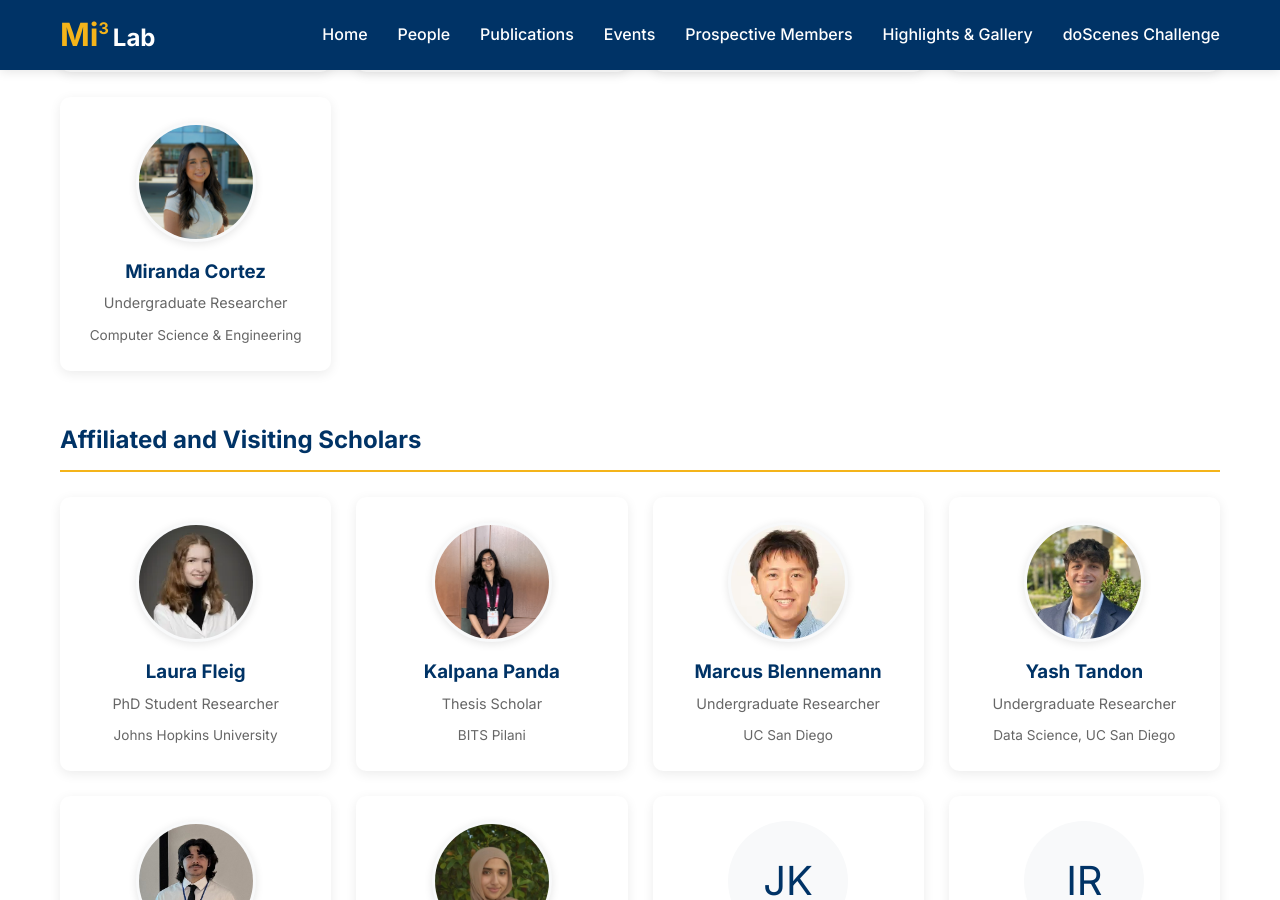
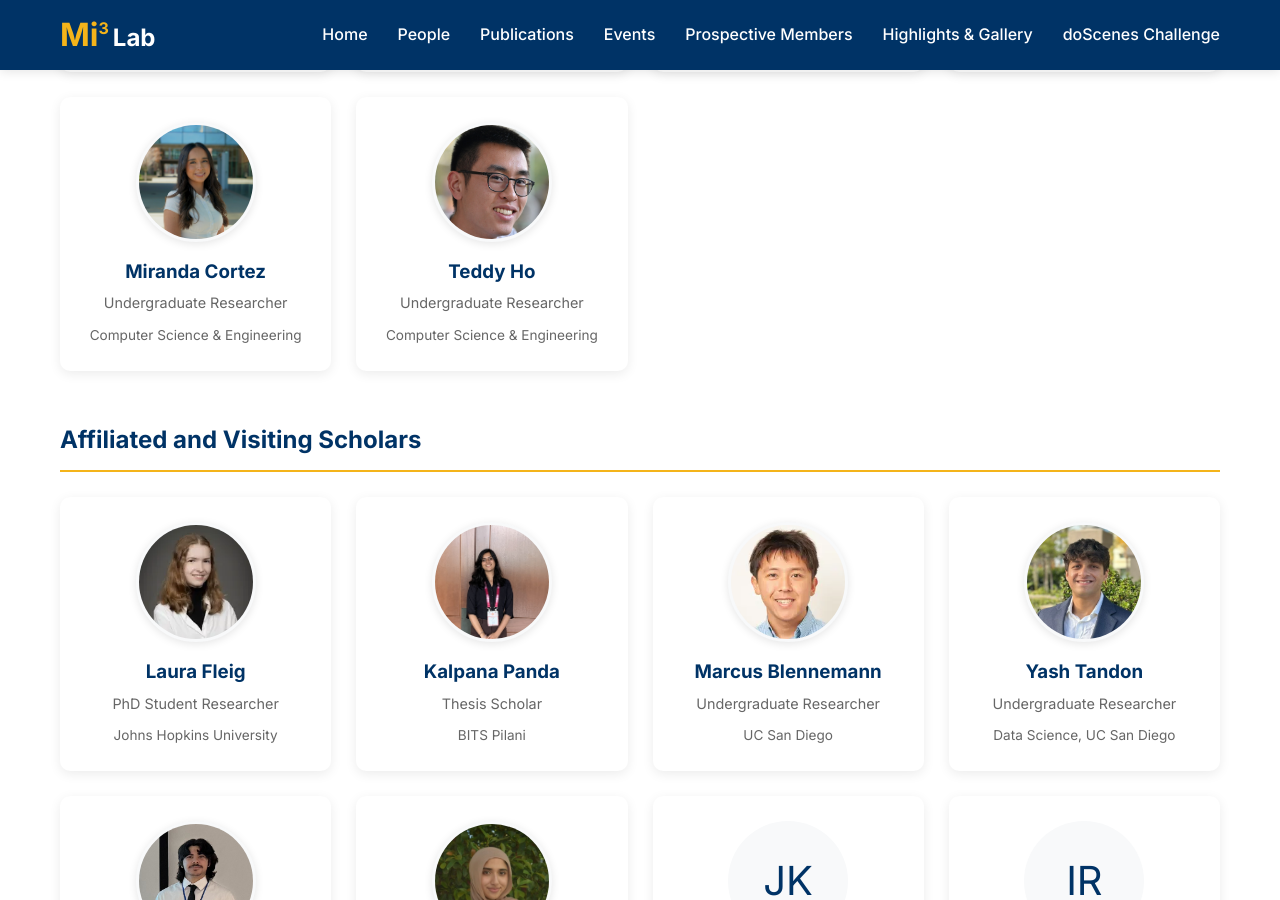
Before and after one commit to Mi3-Lab/mi3-lab.github.io, a Jekyll site: the page built from people.html, in a window 1280 px wide and 900 px high, scrolled down 2132 px. Built offline with Jekyll 4.4.1, drawn with Linux system fonts in a browser that asks for light colours.

Commit message:
Add Teddy Ho to people page as undergraduate researcher

```diff
--- a/people.html
+++ b/people.html
@@ -149,6 +149,13 @@ title: People
         <p class="affiliation">Computer Science & Engineering</p>
       </div>
 
+      <div class="person-card">
+        <img src="/assets/images/people/teddy.jpg" alt="Teddy Ho" class="person-avatar">
+        <h3>Teddy Ho</h3>
+        <p class="role">Undergraduate Researcher</p>
+        <p class="affiliation">Computer Science & Engineering</p>
+      </div>
+
     </div>
   </div>
 
```
Also changed, not shown: assets/images/people/teddy.jpg (added).
